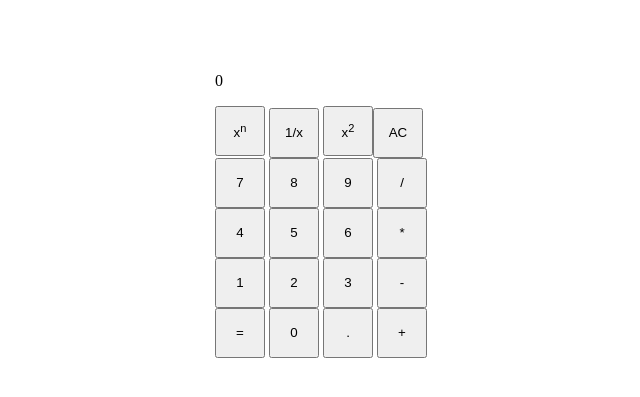
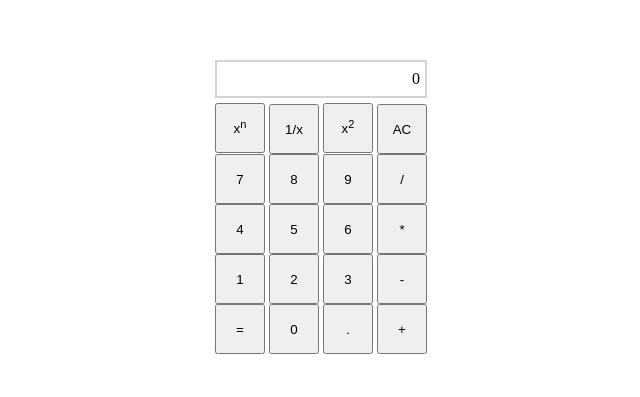
Before and after one commit to NaveenKanneboina/Calculator, a plain HTML site: page index.html in a window 1280 px wide. Shown: the part 201-598 px from the top of the page, without its empty margins (319-959 px from the left). Drawn offline with Linux system fonts and the light colour scheme.

Commit message:
added styles

```diff
--- a/index.html
+++ b/index.html
@@ -6,15 +6,16 @@
     <link rel="stylesheet" href="style.css">
 </head>
 <body>
-
     <div>
     </div>
     <div>
-        <p id="history"></p>
-        <p id="demo">0</p>
+        <div class="result">
+            <p id="history"></p>
+            <p id="demo">0</p>
+        </div>
         <button id="14" value="power">x<sup>n</sup></button>
         <button id="1/x" value="">1/x</button>
-        <button id="square" value="">x<sup>2</sup</button>
+        <button id="square" value="">x<sup>2</sup></button>
         <button id="X" value="">AC</button><br>
         <button id="7" value="7">7</button>
         <button id="8" value="8">8</button>
--- a/style.css
+++ b/style.css
@@ -1,6 +1,6 @@
 body{
     display: flex;
-    height: 100vh;
+    height:100vh;
     align-items: center;
     justify-content: space-between;
 }
@@ -12,3 +12,12 @@ input{
     height:50px;
     width:210px
 }
+.result{
+    border: 2px solid lightgray;
+    text-align: right;
+    padding-right: 5px;
+    margin-bottom: 5px;
+}
+p{
+ line-height:2px;
+}
```
